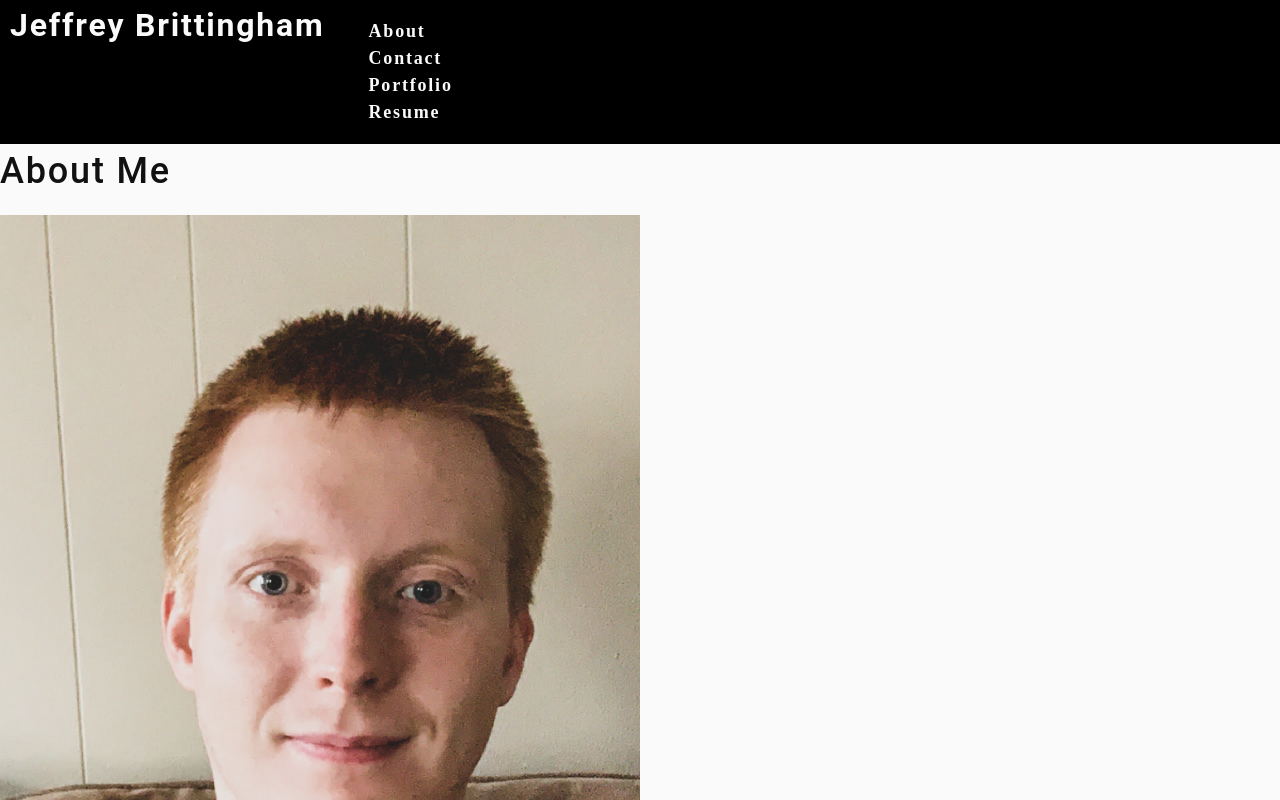
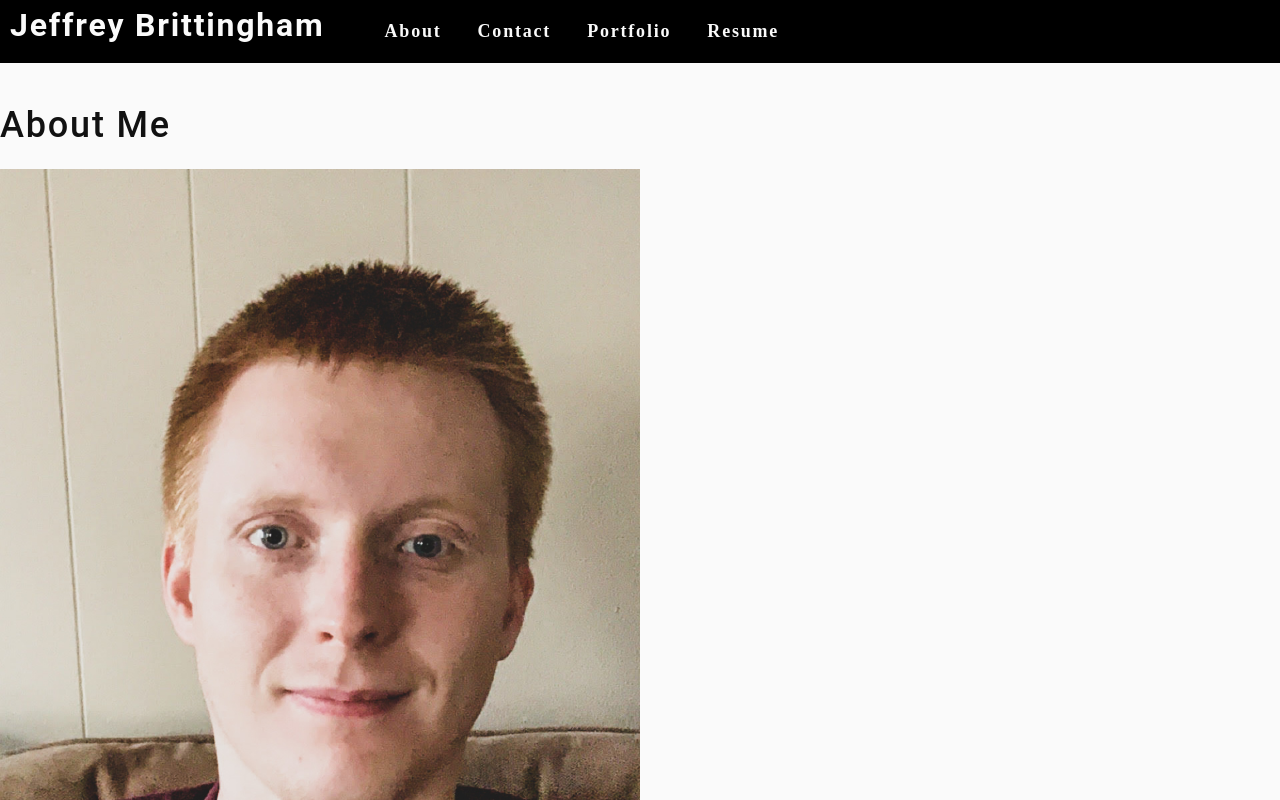
Before and after one commit to JBGinger/ChallengeTwenty.Jeffs-React-Portfolio, a React (Create React App) app: page / in a window 1280 px wide. Shown: the top 800 px of the page. Built offline with nearby package versions, Linux system fonts and the light colour scheme.

Commit message:
Updated menu bar styles

```diff
--- a/src/components/NavTabs.js
+++ b/src/components/NavTabs.js
@@ -10,9 +10,9 @@ function NavTabs(props) {
                 </a>
             </h2>
             <nav>
-                <ul className='nav nav-tabs'>
+                <ul className='flex-row'>
                     {tabs.map(tab => (
-                        <li className='nav-item' key={tab}>
+                        <li className='mx-2' key={tab}>
                             <a href={'#' + tab.toLowerCase()}
                                 onClick={() => props.handlePageChange(tab)}
                                 className={
--- a/src/components/pages/About/index.js
+++ b/src/components/pages/About/index.js
@@ -2,7 +2,7 @@ import React from 'react';
 import profilePicture from '../../../assets/misc-images/Portrait.jpg';
 
 const About = () => (
-  <section>
+  <section className='my-5'>
     <h1 id="about">About Me</h1>
     <img src={profilePicture} className='my-2' style={{ height: "50%", width: "50%" }} alt="cover"></img>
     <div className='my-2'>
```
